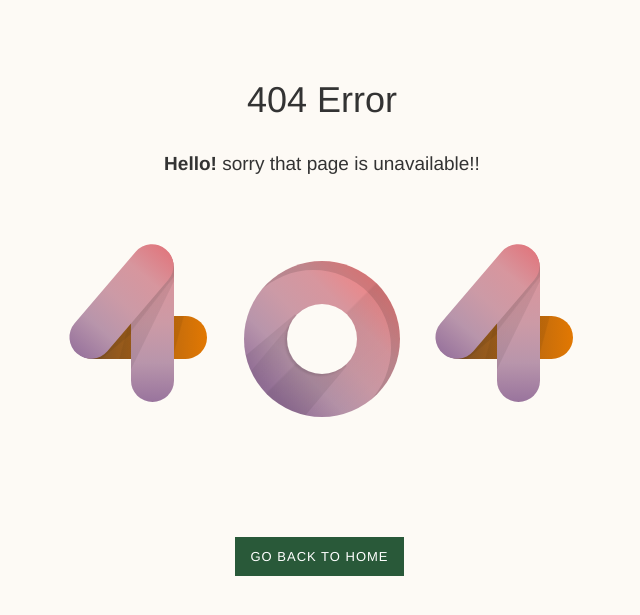
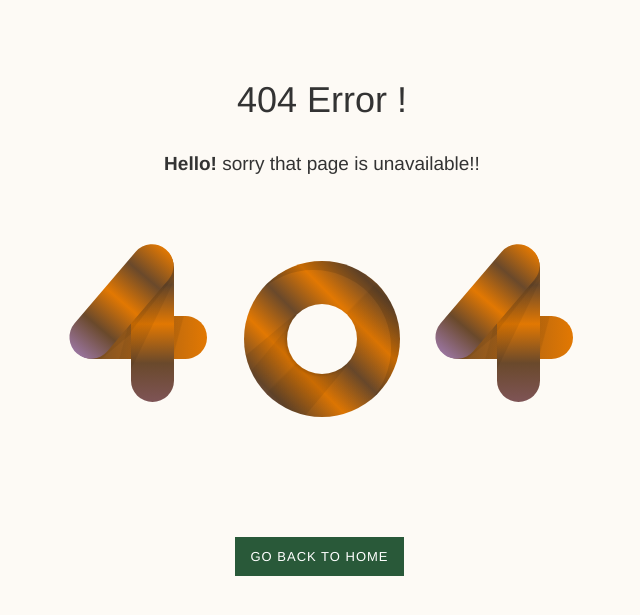
Before and after one commit to chegrofelix/Magnet-news, a Flask app: template app/templates/fourOwfour.html in a window 1280 px wide. Shown: the part 52-667 px from the top of the page, without its empty margins (318-958 px from the left). Run offline with Flask 2, Linux system fonts and the light colour scheme; the template is opened without the code that fills it, so the values that code supplies are empty; some libraries are stand-ins or nearby versions; some web fonts are replaced.

Commit message:
modified fourOwfour.html

```diff
--- a/app/templates/fourOwfour.html
+++ b/app/templates/fourOwfour.html
@@ -1,7 +1,7 @@
 {% extends 'base.html' %}
 
 {% block content %}
-<h1>404 Error </h1>
+<h1>404 Error ! </h1>
 <p class="zoom-area"><b>Hello!</b> sorry that page is unavailable!! </p>
 <section class="error-container">
     <span class="four"><span class="screen-reader-text">4</span></span>
@@ -50,7 +50,7 @@
     background:
     linear-gradient(128deg, rgba(0, 0, 0, 0.1) 0%, rgba(0, 0, 0, 0.07) 40%, transparent 41%, transparent 100%),
     linear-gradient(116deg, rgba(0, 0, 0, 0.1) 0%, rgba(0, 0, 0, 0.07) 50%, transparent 51%, transparent 100%),
-    linear-gradient(to top, #99749D, #B895AB, #CC9AA6, #D7969E, #E0787F);
+    linear-gradient(to top, #7e5456, #6a492b, #e27802, #6a492b, #e27802);
 }
 .error-container > span.four:after {
     width: 137px;
@@ -58,7 +58,7 @@
     transform: rotate(-49.5deg);
     left: -18px;
     bottom: 36px;
-    background: linear-gradient(to right, #99749D, #B895AB, #CC9AA6, #D7969E, #E0787F);
+    background: linear-gradient(to right, #99749D, #6a492b, #e27802, #6a492b, #e27802);
 }
 
 .error-container > span.zero {
@@ -67,7 +67,7 @@
     height: 156px;
     border-radius: 999px;
     background: linear-gradient(-45deg, transparent 0%, rgba(0, 0, 0, 0.06) 50%,  transparent 51%, transparent 100%),
-        linear-gradient(to top right, #99749D, #99749D, #B895AB, #CC9AA6, #D7969E, #ED8687, #ED8687);
+        linear-gradient(to top right, #99749D, #6a492b, #e27802, #6a492b, #e27802, #6a492b, #e27802);
     overflow: hidden;
     animation: bgshadow 5s infinite;
 }
```
